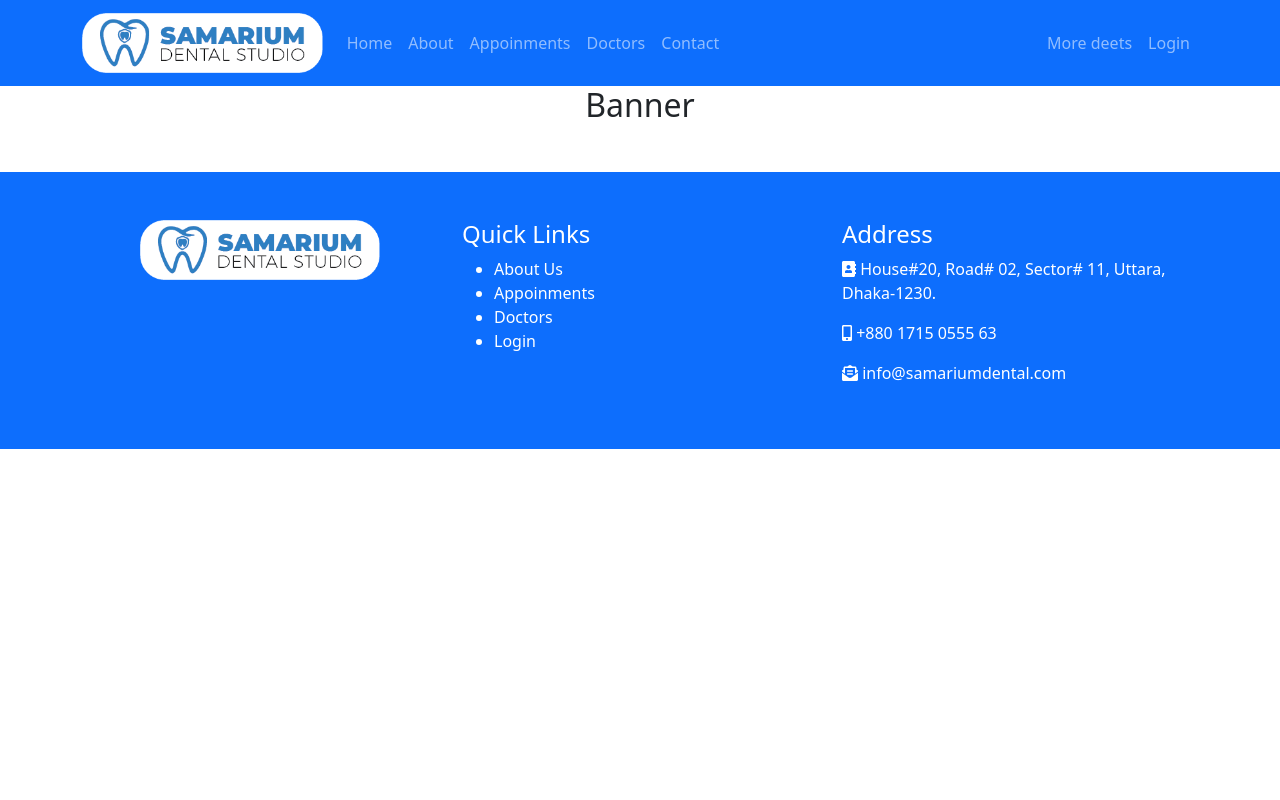
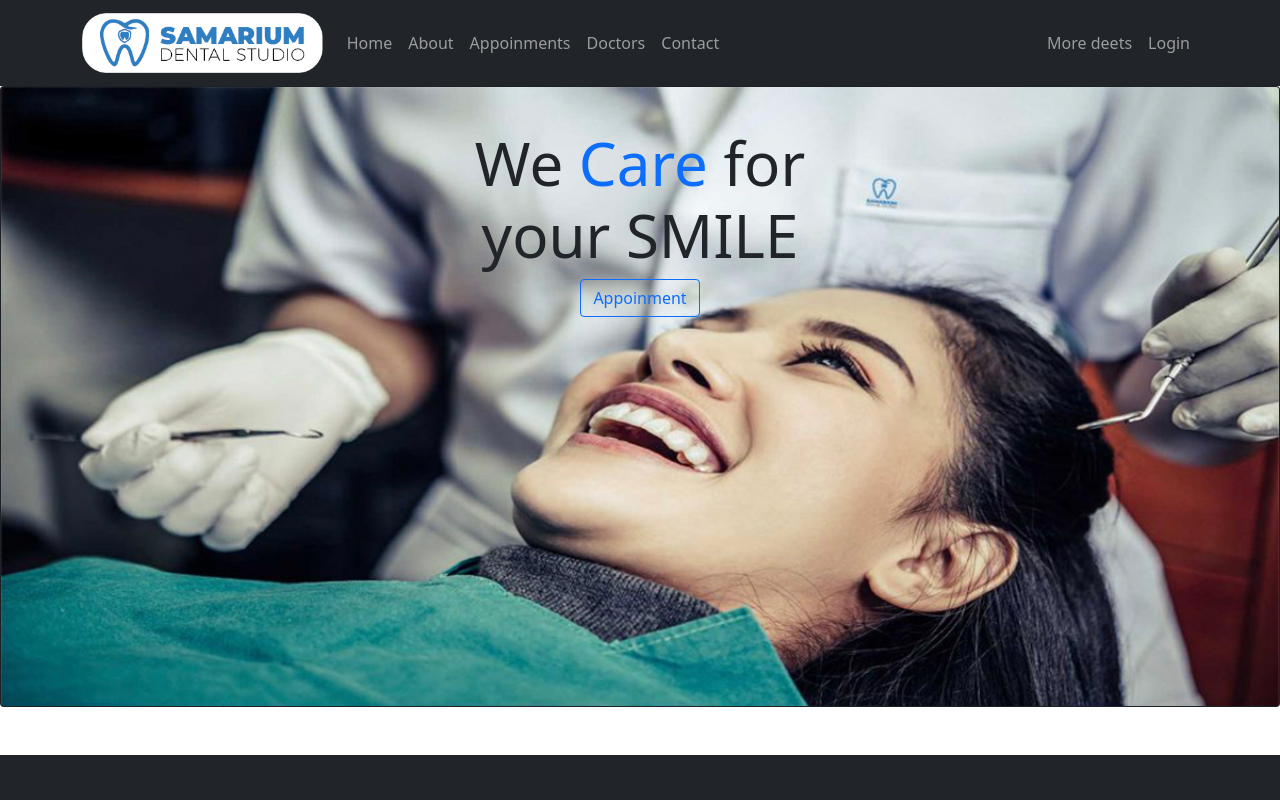
Before and after one commit to mukitur/Samarium-Dental-Studio, a React (Create React App) app: page / in a window 1280 px wide. Shown: the top 800 px of the page. Built offline with nearby package versions, Linux system fonts and the light colour scheme.

Commit message:
banner Done

```diff
--- a/src/Pages/Home/Banner/Banner.js
+++ b/src/Pages/Home/Banner/Banner.js
@@ -1,9 +1,18 @@
 import React from 'react';
+import { Card, Button } from 'react-bootstrap';
+
+import bgImage from '../../../images/banner-1.jpg';
 
 const Banner = () => {
     return (
         <div>
-            <h2>Banner</h2>
+           <Card className="bg-dark text-dark">
+  <Card.Img src= {bgImage} alt="Card image" />
+  <Card.ImgOverlay>
+    <Card.Title><h1 style={{fontSize: '60px'}} className="mt-4">We <span className="text-primary" >Care</span> for  <br/> your SMILE</h1></Card.Title>
+    <Card.Text><Button variant="outline-primary">Appoinment</Button></Card.Text>
+  </Card.ImgOverlay>
+</Card>
         </div>
     );
 };
--- a/src/Pages/Shared/Footer/Footer.js
+++ b/src/Pages/Shared/Footer/Footer.js
@@ -7,7 +7,7 @@ import { faAddressBook, faMobileAlt, faEnvelopeOpenText } from '@fortawesome/fre
 
 const Footer = () => {
     return (
-        <div className="bg-primary text-white my-5">
+        <div className="bg-dark text-white mt-5">
             <Container>
                 <Row>
                     <Col className="my-5" md={4}>
--- a/src/Pages/Shared/Header/Header.js
+++ b/src/Pages/Shared/Header/Header.js
@@ -5,7 +5,7 @@ import logo from '../../../images/logo.png';
 
 const Header = () => {
     return (
-        <Navbar collapseOnSelect expand="lg" bg="primary" variant="dark">
+        <Navbar collapseOnSelect expand="lg" bg="dark" variant="dark">
             <Container>
                 <Navbar.Brand as = {Link} to="/"><img src={logo} width="100%" height="60" alt=""/></Navbar.Brand>
                 <Navbar.Toggle aria-controls="responsive-navbar-nav" />
```
Also changed, not shown: src/images/banner-1.jpg (added).
